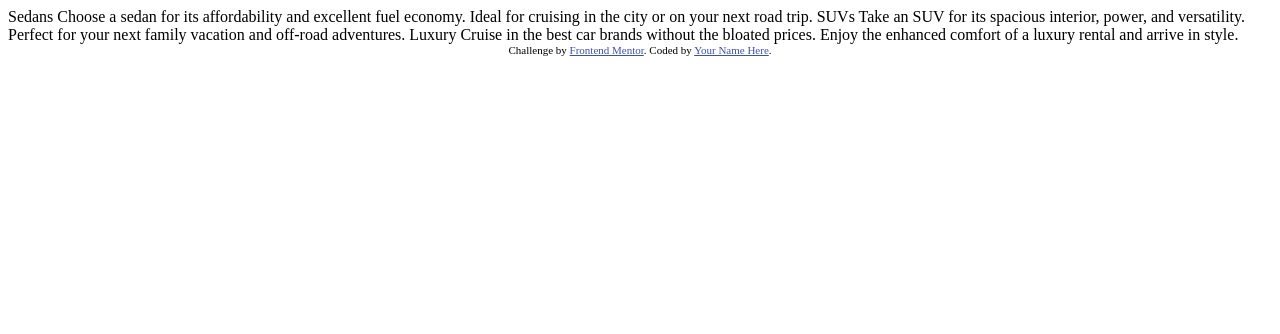
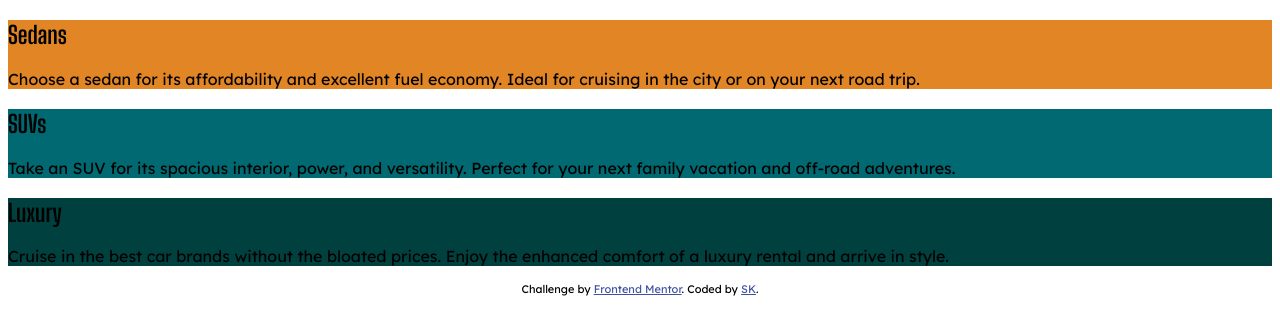
Before and after one commit to Sam-a-lot/FMC-3-columnPreviewCard, a plain HTML site: page index.html in a window 1280 px wide. Drawn offline with Linux system fonts and the light colour scheme.

Commit message:
Add files via upload
Updating index.html

```diff
--- a/index.html
+++ b/index.html
@@ -6,31 +6,40 @@
 
   <link rel="icon" type="image/png" sizes="32x32" href="./images/favicon-32x32.png">
 
+  <!-- Fonts -->
+  <link rel="preconnect" href="https://fonts.googleapis.com">
+  <link rel="preconnect" href="https://fonts.gstatic.com" crossorigin>
+  <link href="https://fonts.googleapis.com/css2?family=Big+Shoulders+Display:wght@700&family=Lexend+Deca&display=swap" rel="stylesheet">
+
+  <!-- Stylesheet -->
+  <link rel="stylesheet" href="./styles.css">
+
   <title>Frontend Mentor | 3-column preview card component</title>
 
-  <!-- Feel free to remove these styles or customise in your own stylesheet 👍 -->
-  <style>
-    .attribution { font-size: 11px; text-align: center; }
-    .attribution a { color: hsl(228, 45%, 44%); }
-  </style>
 </head>
 <body>
 
-  Sedans
-  Choose a sedan for its affordability and excellent fuel economy. Ideal for cruising in the city
-  or on your next road trip.
+  <div class="sedans">
+    <h2>Sedans</h2>
+    <p>Choose a sedan for its affordability and excellent fuel economy. Ideal for cruising in the city
+      or on your next road trip.</p>
+  </div>
 
-  SUVs
-  Take an SUV for its spacious interior, power, and versatility. Perfect for your next family vacation
-  and off-road adventures.
+  <div class="suvs">
+    <h2>SUVs</h2>
+    <p>Take an SUV for its spacious interior, power, and versatility. Perfect for your next family vacation
+    and off-road adventures.</p>
+  </div>
 
-  Luxury
-  Cruise in the best car brands without the bloated prices. Enjoy the enhanced comfort of a luxury
-  rental and arrive in style.
+  <div class="luxury">
+    <h2>Luxury</h2>
+    <p>Cruise in the best car brands without the bloated prices. Enjoy the enhanced comfort of a luxury
+    rental and arrive in style.</p>
+  </div>
 
   <div class="attribution">
     Challenge by <a href="https://www.frontendmentor.io?ref=challenge" target="_blank">Frontend Mentor</a>.
-    Coded by <a href="#">Your Name Here</a>.
+    Coded by <a href="#">SK</a>.
   </div>
 </body>
 </html>
```
